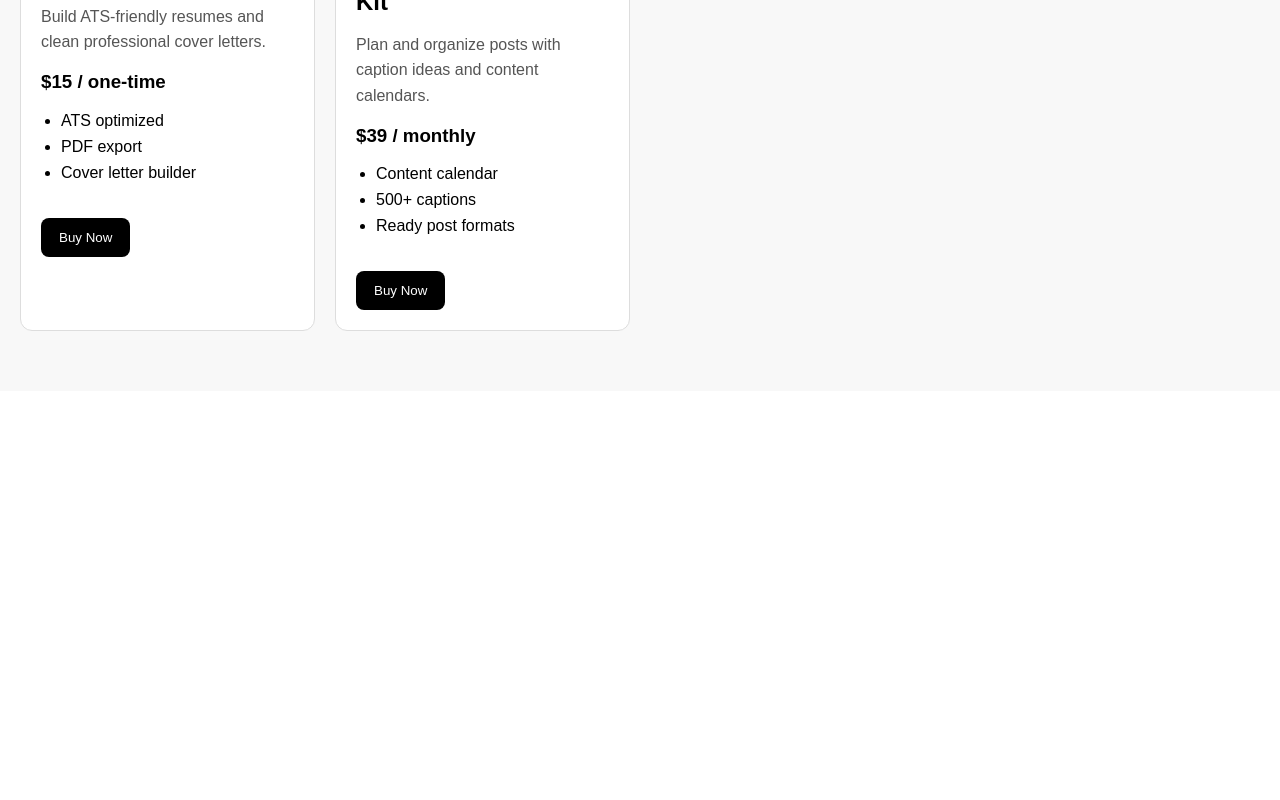
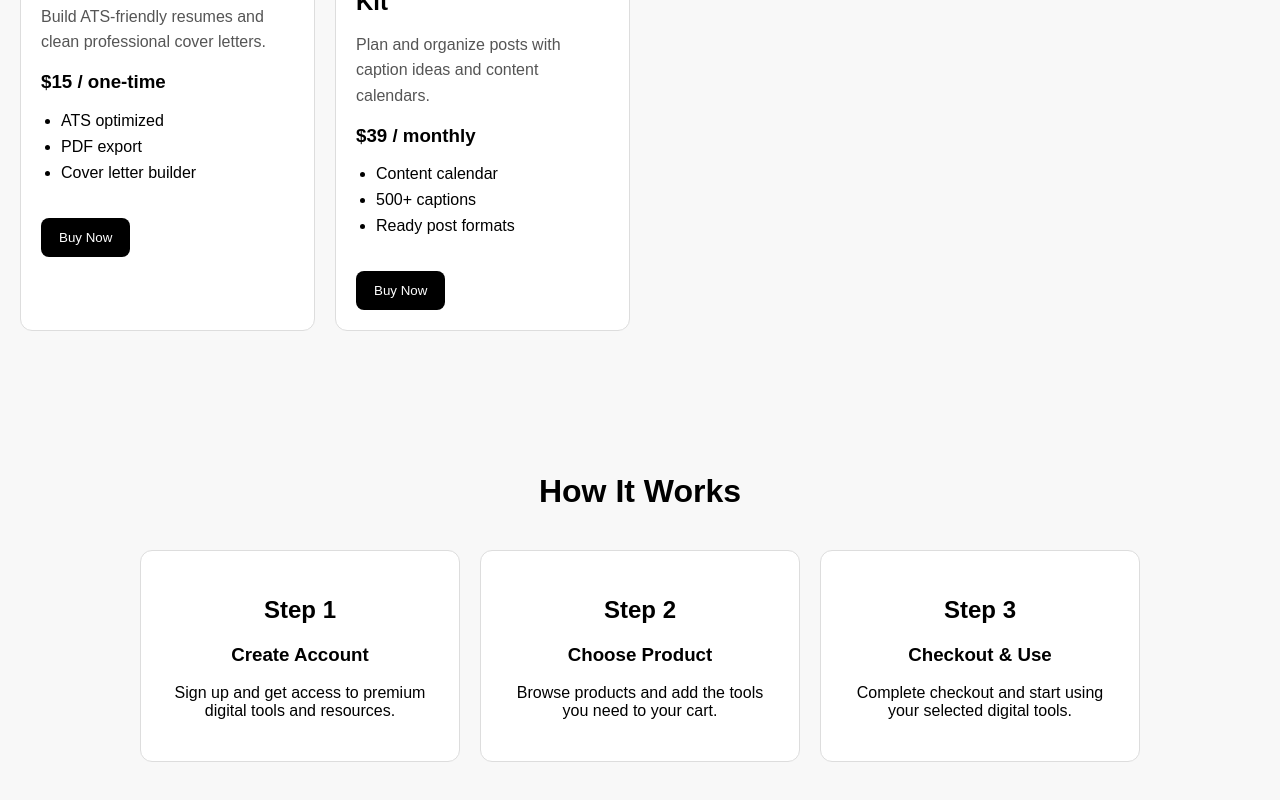
Before and after one commit to hamsakib/hasanalmahmud-b13-a06, a React (Vite) app: page / in a window 1280 px wide. Shown: the part 1533-2333 px from the top of the page. Before the commit the page ends 1924 px from the top, so only its background shows below. Built offline with nearby package versions, Linux system fonts and the light colour scheme.

Commit message:
added explantion oh how it runs section.

```diff
--- a/src/App.jsx
+++ b/src/App.jsx
@@ -6,6 +6,7 @@ import Hero from "./components/Hero";
 import Stats from "./components/Stats";
 import ProductCard from "./components/ProductCard";
 import Cart from "./components/Cart";
+import Steps from "./components/Steps";
 import { products } from "./data/products";
 
 
@@ -69,7 +70,7 @@ function App() {
   </button>
 </div>
 
-      {view === "products" ? (
+  {view === "products" ? (
   <div style={{ padding: "60px 20px", backgroundColor: "#f8f8f8" }}>
     <h1 style={{ textAlign: "center", marginBottom: "40px" }}>
       Our Products
@@ -99,6 +100,8 @@ function App() {
   handleCheckout={handleCheckout}
 />
 )}
+
+<Steps />
     </div>
   );
 }
--- /dev/null
+++ b/src/components/Steps.jsx
@@ -0,0 +1,61 @@
+export default function Steps() {
+  return (
+    <div style={{ padding: "60px 20px", backgroundColor: "#f8f8f8" }}>
+      <h1 style={{ textAlign: "center", marginBottom: "40px" }}>
+        How It Works
+      </h1>
+
+      <div
+        style={{
+          display: "grid",
+          gridTemplateColumns: "repeat(auto-fit, minmax(220px, 1fr))",
+          gap: "20px",
+          maxWidth: "1000px",
+          margin: "0 auto",
+        }}
+      >
+        <div
+          style={{
+            backgroundColor: "white",
+            padding: "25px",
+            borderRadius: "12px",
+            border: "1px solid #ddd",
+            textAlign: "center",
+          }}
+        >
+          <h2>Step 1</h2>
+          <h3>Create Account</h3>
+          <p>Sign up and get access to premium digital tools and resources.</p>
+        </div>
+
+        <div
+          style={{
+            backgroundColor: "white",
+            padding: "25px",
+            borderRadius: "12px",
+            border: "1px solid #ddd",
+            textAlign: "center",
+          }}
+        >
+          <h2>Step 2</h2>
+          <h3>Choose Product</h3>
+          <p>Browse products and add the tools you need to your cart.</p>
+        </div>
+
+        <div
+          style={{
+            backgroundColor: "white",
+            padding: "25px",
+            borderRadius: "12px",
+            border: "1px solid #ddd",
+            textAlign: "center",
+          }}
+        >
+          <h2>Step 3</h2>
+          <h3>Checkout & Use</h3>
+          <p>Complete checkout and start using your selected digital tools.</p>
+        </div>
+      </div>
+    </div>
+  );
+}
```
